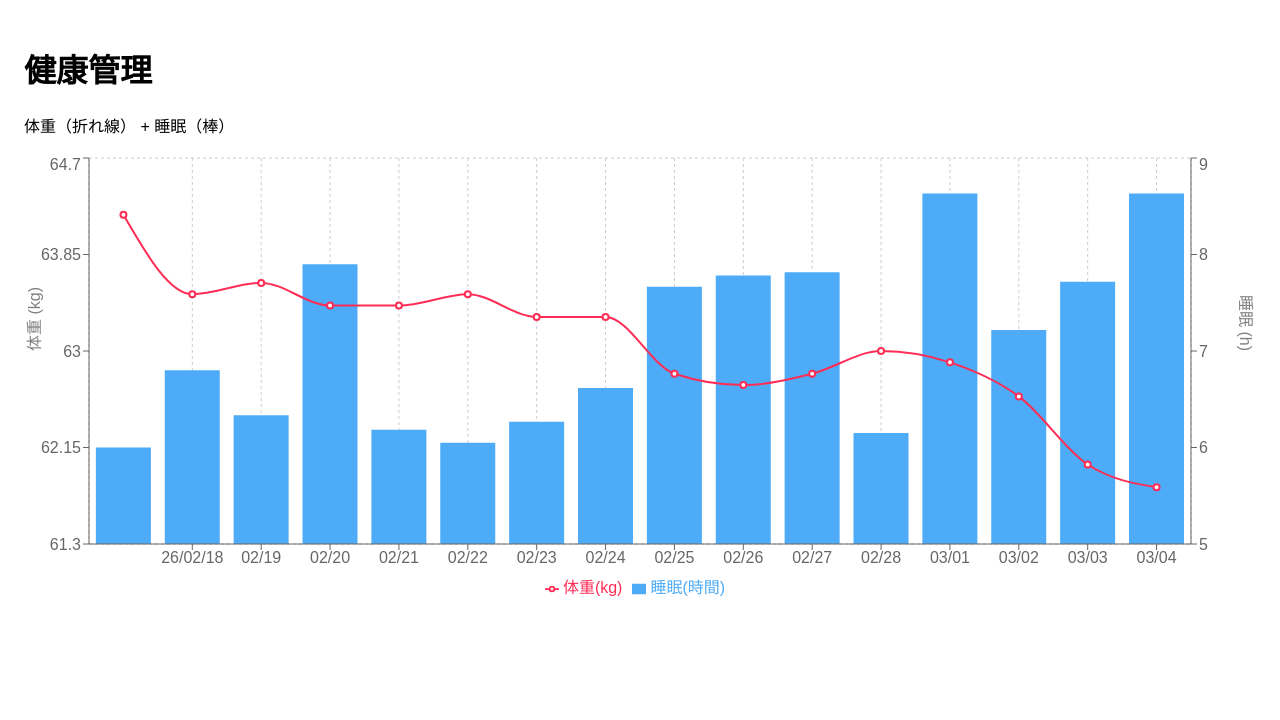
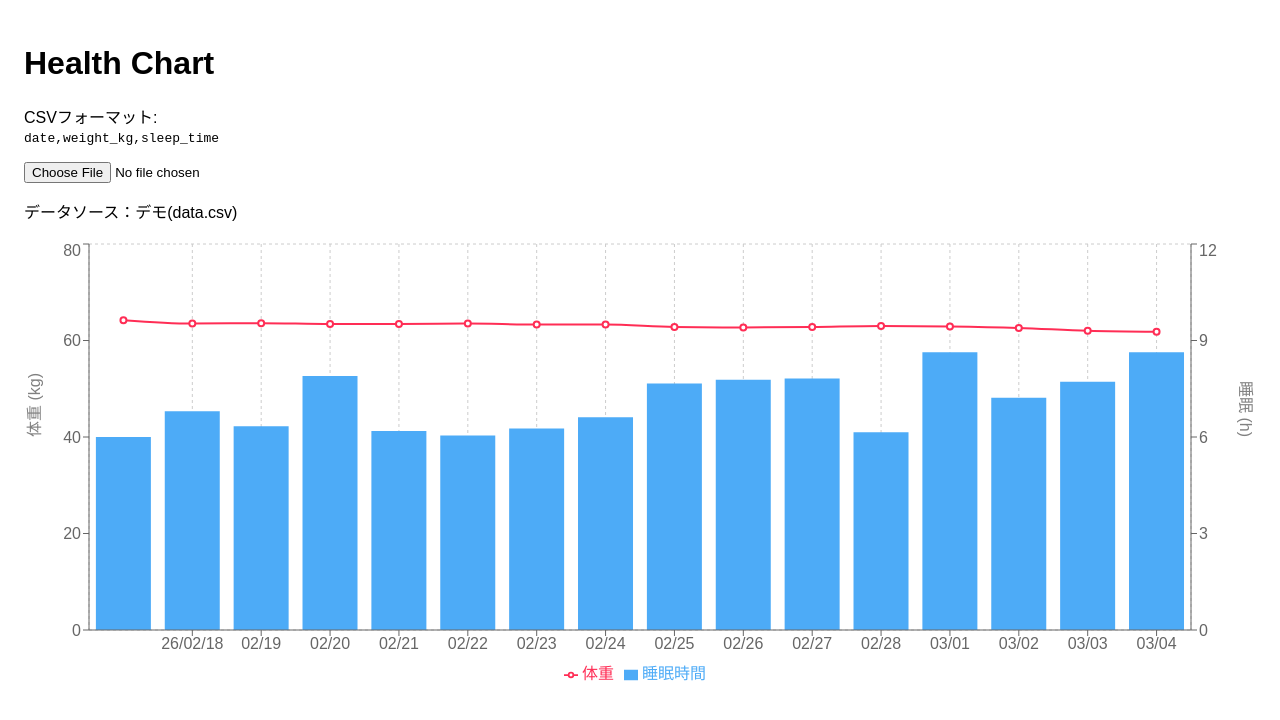
Before and after one commit to peridotan/health-chart, a React (Vite) app: page / in a window 1280 px wide. Shown: the top 720 px of the page. Built offline with nearby package versions, Linux system fonts and the light colour scheme.

Commit message:
Add CSV upload feature

```diff
--- a/src/App.jsx
+++ b/src/App.jsx
@@ -8,87 +8,110 @@ import {
   YAxis,
   CartesianGrid,
   Tooltip,
-  Legend,
+  Legend
 } from "recharts";
 
-/* =========================
-   CSV パース処理
-========================= */
+/* =====================
+   CSV処理
+===================== */
 
 function parseTimeToHours(hms) {
-  // "7:13:00" → 7.216...
-  const [h, m, s] = hms.split(":").map(Number);
-  return (h || 0) + (m || 0) / 60 + (s || 0) / 3600;
+  const parts = hms.split(":").map(Number);
+  const h = parts[0] || 0;
+  const m = parts[1] || 0;
+  const s = parts[2] || 0;
+  return h + m / 60 + s / 3600;
 }
 
 function parseCsv(text) {
   const lines = text.trim().split(/\r?\n/);
-  const headers = lines[0].split(",").map((h) => h.trim());
+  const headers = lines[0].split(",");
 
   const idxDate = headers.indexOf("date");
   const idxWeight = headers.indexOf("weight_kg");
   const idxSleep = headers.indexOf("sleep_time");
 
   return lines.slice(1).map((line) => {
-    const cols = line.split(",").map((c) => c.trim());
+    const cols = line.split(",");
 
     const date = cols[idxDate];
-    const weight_kg = Number(cols[idxWeight]);
-    const sleep_time = cols[idxSleep];
-    const sleep_hours = parseTimeToHours(sleep_time);
+    const weight = Number(cols[idxWeight]);
+    const sleep = parseTimeToHours(cols[idxSleep]);
 
     return {
-      date,
-      weight_kg,
-      sleep_hours,
+      date: date,
+      weight_kg: weight,
+      sleep_hours: sleep
     };
   });
 }
 
-/* =========================
-   メインコンポーネント
-========================= */
+/* =====================
+   アプリ
+===================== */
 
 export default function App() {
   const [data, setData] = useState([]);
+  const [source, setSource] = useState("demo");
   const [error, setError] = useState("");
 
+  /* 初期表示：data.csv */
   useEffect(() => {
-    // GitHub Pages 対応（base考慮）
-    fetch(`${import.meta.env.BASE_URL}data.csv?ts=${Date.now()}`)
-      .then((res) => {
-        if (!res.ok) throw new Error("CSVの取得に失敗しました");
-        return res.text();
+    fetch(`${import.meta.env.BASE_URL}data.csv`)
+      .then((res) => res.text())
+      .then((text) => {
+        setData(parseCsv(text));
       })
-      .then((text) => {
-        const parsed = parseCsv(text);
-        setData(parsed);
-      })
-      .catch((err) => {
-        setError(err.message);
+      .catch(() => {
+        setError("data.csv を読み込めませんでした");
       });
   }, []);
 
+  /* CSVアップロード */
+  const handleFile = (e) => {
+    const file = e.target.files[0];
+    if (!file) return;
+
+    if (file.size > 1024 * 1024) {
+      alert("CSVは1MB以下にしてください");
+      return;
+    }
+
+    const reader = new FileReader();
+
+    reader.onload = (event) => {
+      try {
+        const parsed = parseCsv(event.target.result);
+        setData(parsed);
+        setSource("upload");
+      } catch (err) {
+        alert("CSV形式が正しくありません");
+      }
+    };
+
+    reader.readAsText(file);
+  };
+
   if (error) {
-    return (
-      <div style={{ padding: 20, color: "red" }}>
-        エラー: {error}
-      </div>
-    );
-  }
-
-  if (!data.length) {
-    return (
-      <div style={{ padding: 20 }}>
-        Loading...
-      </div>
-    );
+    return <div style={{ padding: 20 }}>{error}</div>;
   }
 
   return (
     <div style={{ padding: 24, fontFamily: "sans-serif" }}>
-      <h1>健康管理</h1>
-      <p>体重（折れ線） + 睡眠（棒）</p>
+      <h1>Health Chart</h1>
+
+      <p>
+        CSVフォーマット:
+        <br />
+        <code>date,weight_kg,sleep_time</code>
+      </p>
+
+      <input type="file" accept=".csv" onChange={handleFile} />
+
+      <p>
+        データソース：
+        {source === "demo" ? "デモ(data.csv)" : "アップロードCSV"}
+      </p>
 
       <div style={{ width: "100%", height: 450 }}>
         <ResponsiveContainer>
@@ -97,26 +120,22 @@ export default function App() {
 
             <XAxis dataKey="date" />
 
-            {/* 体重（左軸） */}
             <YAxis
               yAxisId="left"
-              domain={["dataMin - 0.5", "dataMax + 0.5"]}
               label={{
                 value: "体重 (kg)",
                 angle: -90,
-                position: "insideLeft",
+                position: "insideLeft"
               }}
             />
 
-            {/* 睡眠（右軸） */}
             <YAxis
               yAxisId="right"
               orientation="right"
-              domain={[5, 9]}
               label={{
                 value: "睡眠 (h)",
                 angle: 90,
-                position: "insideRight",
+                position: "insideRight"
               }}
             />
 
@@ -126,7 +145,7 @@ export default function App() {
             <Bar
               yAxisId="right"
               dataKey="sleep_hours"
-              name="睡眠(時間)"
+              name="睡眠時間"
               fill="#4dabf7"
             />
 
@@ -134,7 +153,7 @@ export default function App() {
               yAxisId="left"
               type="monotone"
               dataKey="weight_kg"
-              name="体重(kg)"
+              name="体重"
               stroke="#ff2d55"
               strokeWidth={2}
               dot
```
